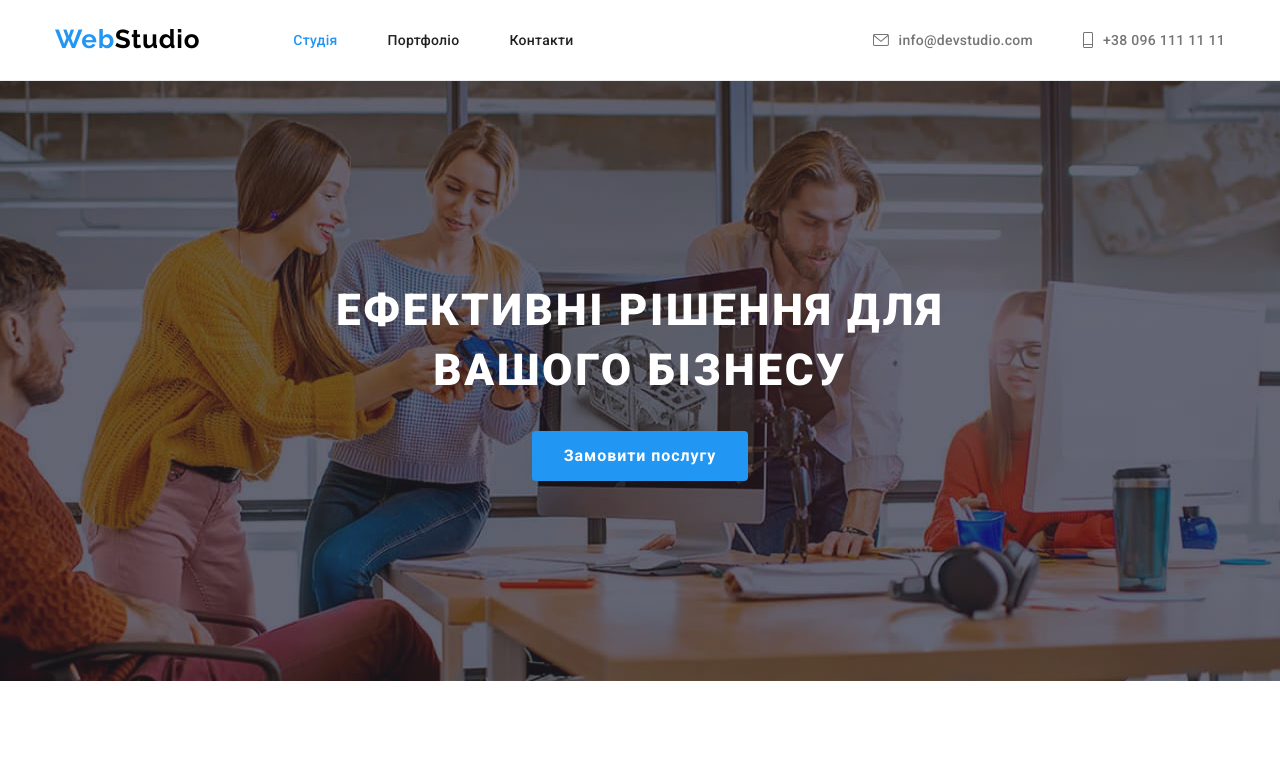
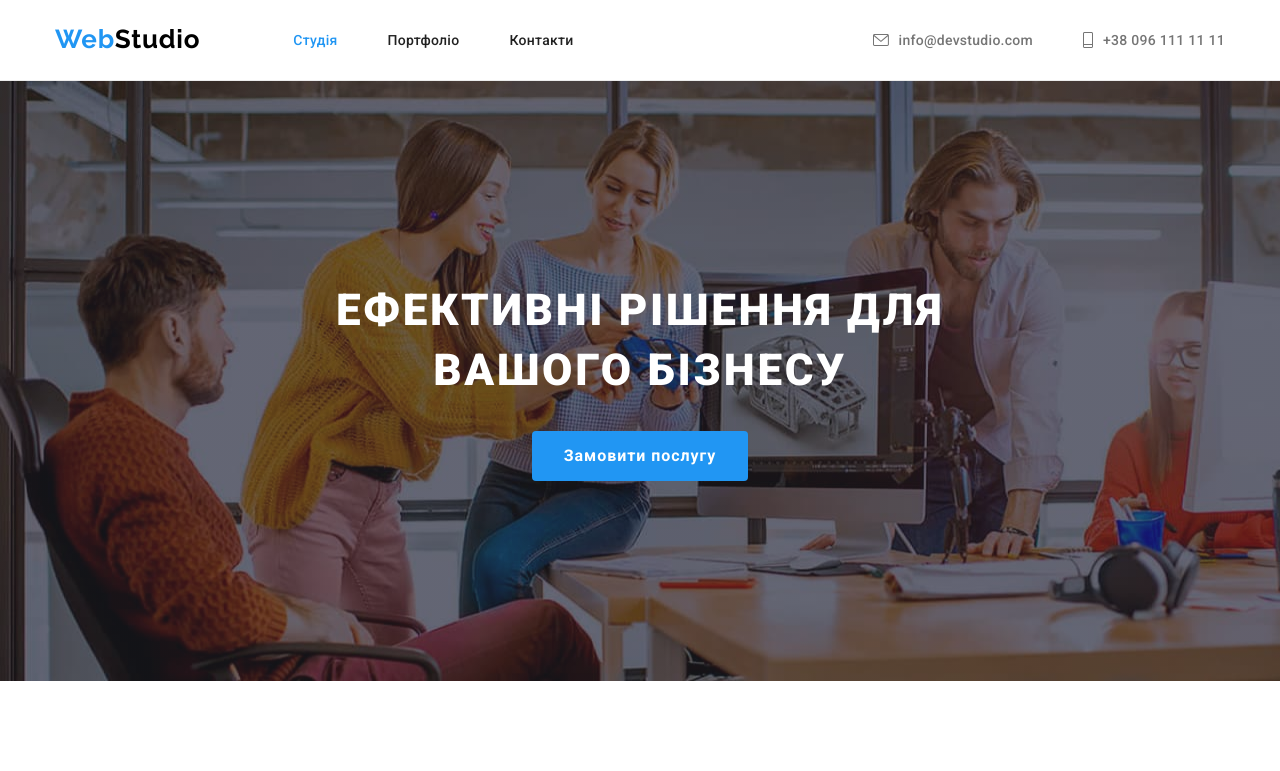
Before and after one commit to tekostyshyn/goit-markup-hw-04, a plain HTML site: page index.html in a window 1280 px wide. Shown: the top 771 px of the page. Drawn offline with nearby package versions, Linux system fonts and the light colour scheme.

Commit message:
Update styles.css

```diff
--- a/css/styles.css
+++ b/css/styles.css
@@ -187,12 +187,13 @@ img {
 /* hero */
 .hero {
   padding: 200px 0px;
+  max-width: 1600px;
+  margin-left: auto;
+  margin-right: auto;
 
   background-image: linear-gradient(rgba(47, 48, 58, 0.4), rgba(47, 48, 58, 0.4)),
     url(../images/hero-bgd.jpeg);
   background-repeat: no-repeat;
-  background-position: center;
-  background-size: 1600px;
   text-align: center;
 }
 
```
